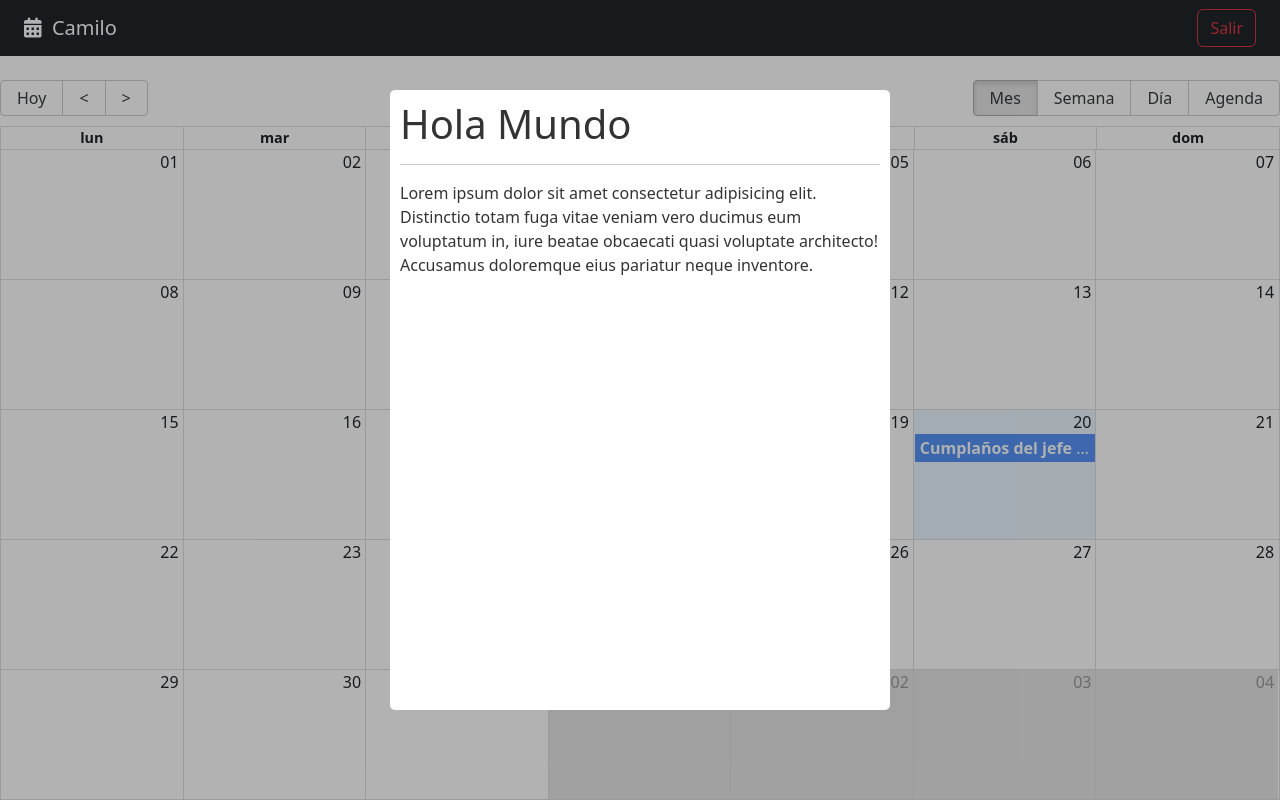
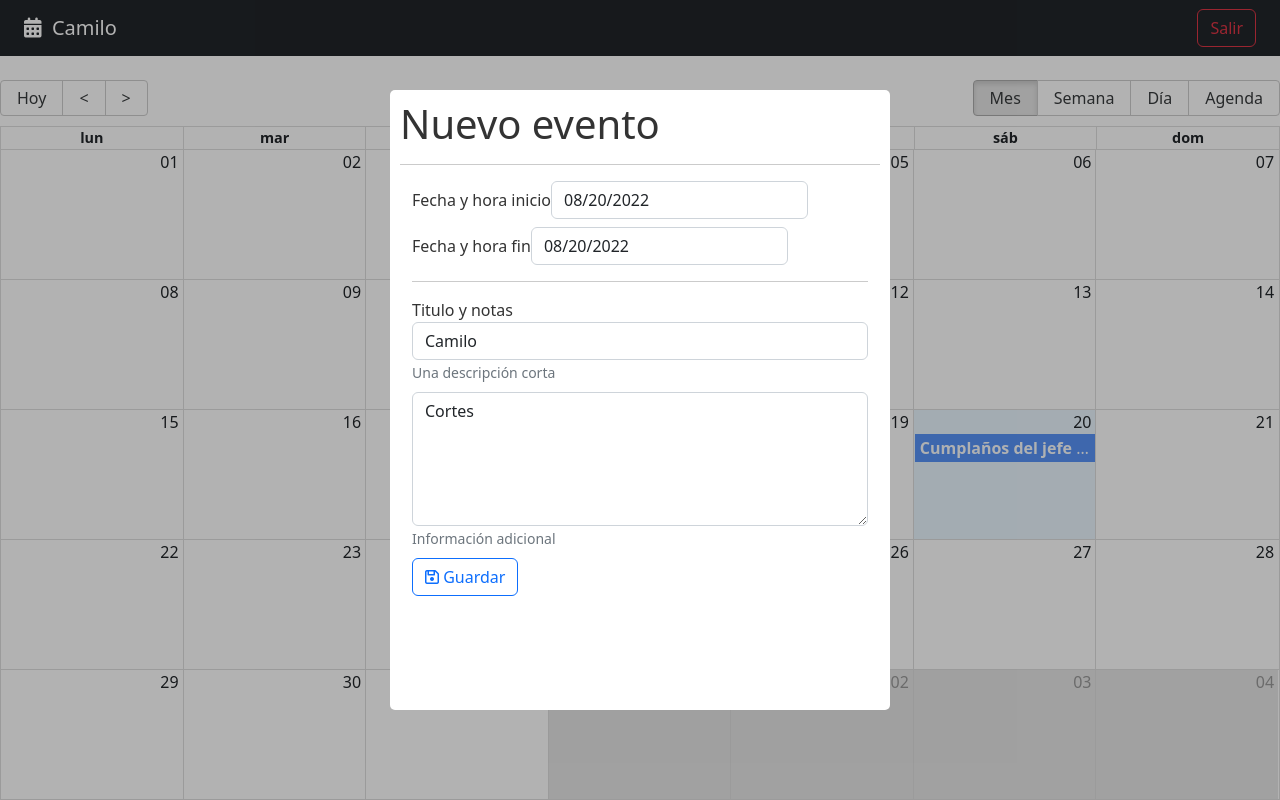
Before and after one commit to CamiloCortesM/calendarApp, a React (Vite) app: page / in a window 1280 px wide. Built offline with nearby package versions, Linux system fonts and the light colour scheme; some icons are missing.

Commit message:
the content of the modal was created

```diff
--- a/src/calendar/components/CalendarModal.jsx
+++ b/src/calendar/components/CalendarModal.jsx
@@ -1,5 +1,9 @@
 import React, { useState } from "react";
+import DatePicker from "react-datepicker";
 import Modal from "react-modal";
+
+import "react-datepicker/dist/react-datepicker.css";
+import { addHours } from "date-fns";
 
 const customStyles = {
   content: {
@@ -15,6 +19,14 @@
 
 export const CalendarModal = () => {
   const [isOpen, setIsOpen] = useState(true);
+  const [formValues, setFormValues] = useState({
+    title: "Camilo",
+    notes: "Cortes",
+    startDate: new Date(),
+    endDate: addHours(new Date(), 2),
+  });
+
+  const { title, notes, startDate, endDate } = formValues;
 
   const onCloseModal = () => {
     setIsOpen(false);
@@ -28,14 +40,86 @@
       overlayClassName="modal-fondo"
       closeTimeoutMs={200}
     >
-      <h1>Hola Mundo</h1>
+      <h1> Nuevo evento </h1>
       <hr />
-      <p>
-        Lorem ipsum dolor sit amet consectetur adipisicing elit. Distinctio
-        totam fuga vitae veniam vero ducimus eum voluptatum in, iure beatae
-        obcaecati quasi voluptate architecto! Accusamus doloremque eius pariatur
-        neque inventore.
-      </p>
+      <form className="container">
+        <div className="form-group mb-2">
+          <label>Fecha y hora inicio</label>
+          {/* <input className="form-control" placeholder="Fecha inicio" /> */}
+          <DatePicker
+            selected={startDate}
+            className="form-control"
+            onChange={(date) =>
+              setFormValues({
+                ...formValues,
+                startDate: date,
+              })
+            }
+          />
+        </div>
+
+        <div className="form-group mb-2">
+          <label>Fecha y hora fin</label>
+          {/* <input className="form-control" placeholder="Fecha inicio" /> */}
+          <DatePicker
+            selected={endDate}
+            className="form-control"
+            onChange={(date) =>
+              setFormValues({
+                ...formValues,
+                endDate: date,
+              })
+            }
+          />
+        </div>
+
+        <hr />
+        <div className="form-group mb-2">
+          <label>Titulo y notas</label>
+          <input
+            type="text"
+            className="form-control"
+            placeholder="Título del evento"
+            name="title"
+            value={title}
+            onChange={({ target }) =>
+              setFormValues({
+                ...formValues,
+                title: target.value,
+              })
+            }
+            autoComplete="off"
+          />
+          <small id="emailHelp" className="form-text text-muted">
+            Una descripción corta
+          </small>
+        </div>
+
+        <div className="form-group mb-2">
+          <textarea
+            type="text"
+            className="form-control"
+            placeholder="Notas"
+            rows="5"
+            value={notes}
+            onChange={({ target }) =>
+              setFormValues({
+                ...formValues,
+                notes: target.value,
+              })
+            }
+            name="notes"
+          ></textarea>
+          <small id="emailHelp" className="form-text text-muted">
+            Información adicional
+          </small>
+        </div>
+
+        <button type="submit" className="btn btn-outline-primary btn-block">
+          <i className="far fa-save"></i>
+          <span> Guardar</span>
+        </button>
+      </form>
     </Modal>
   );
 };
```
